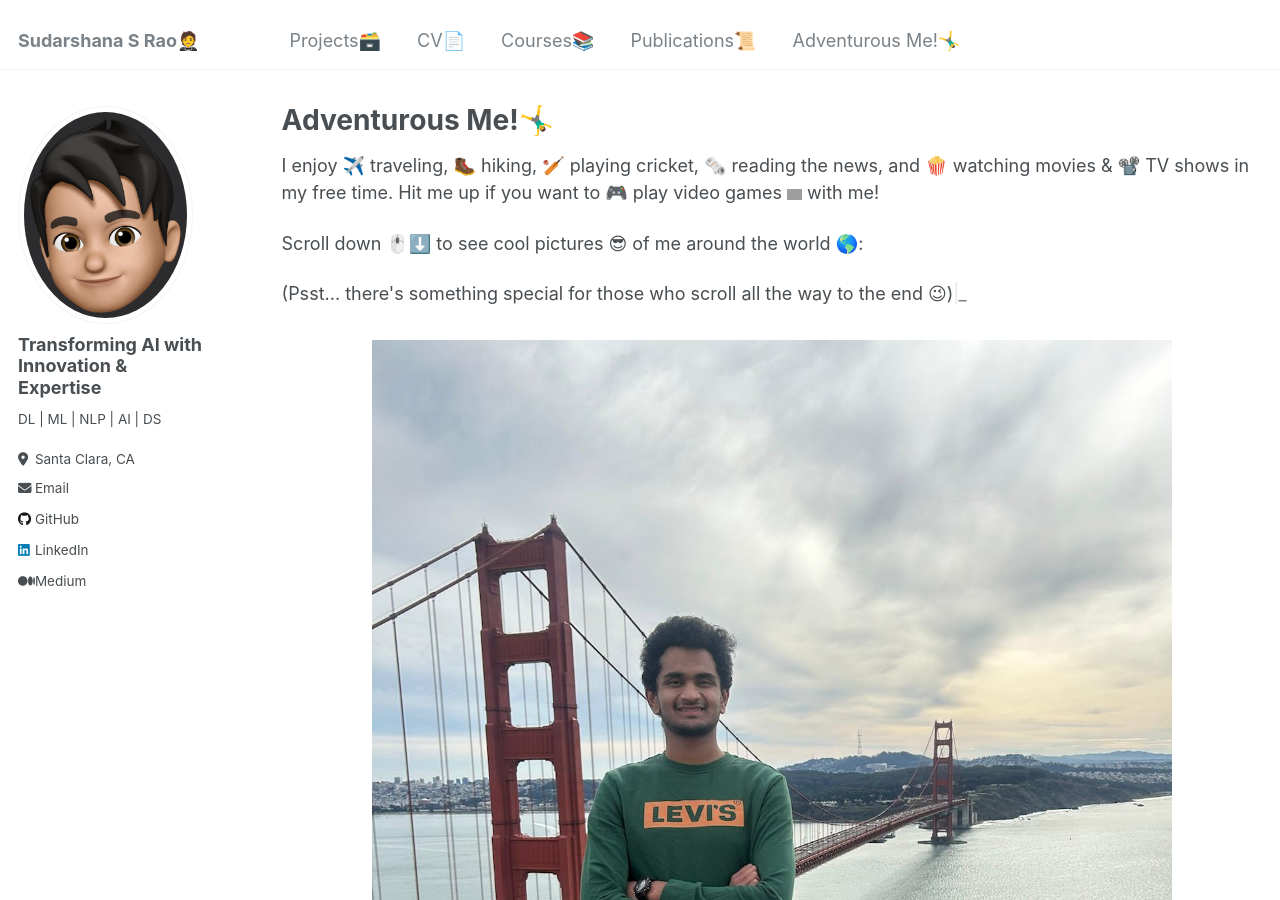
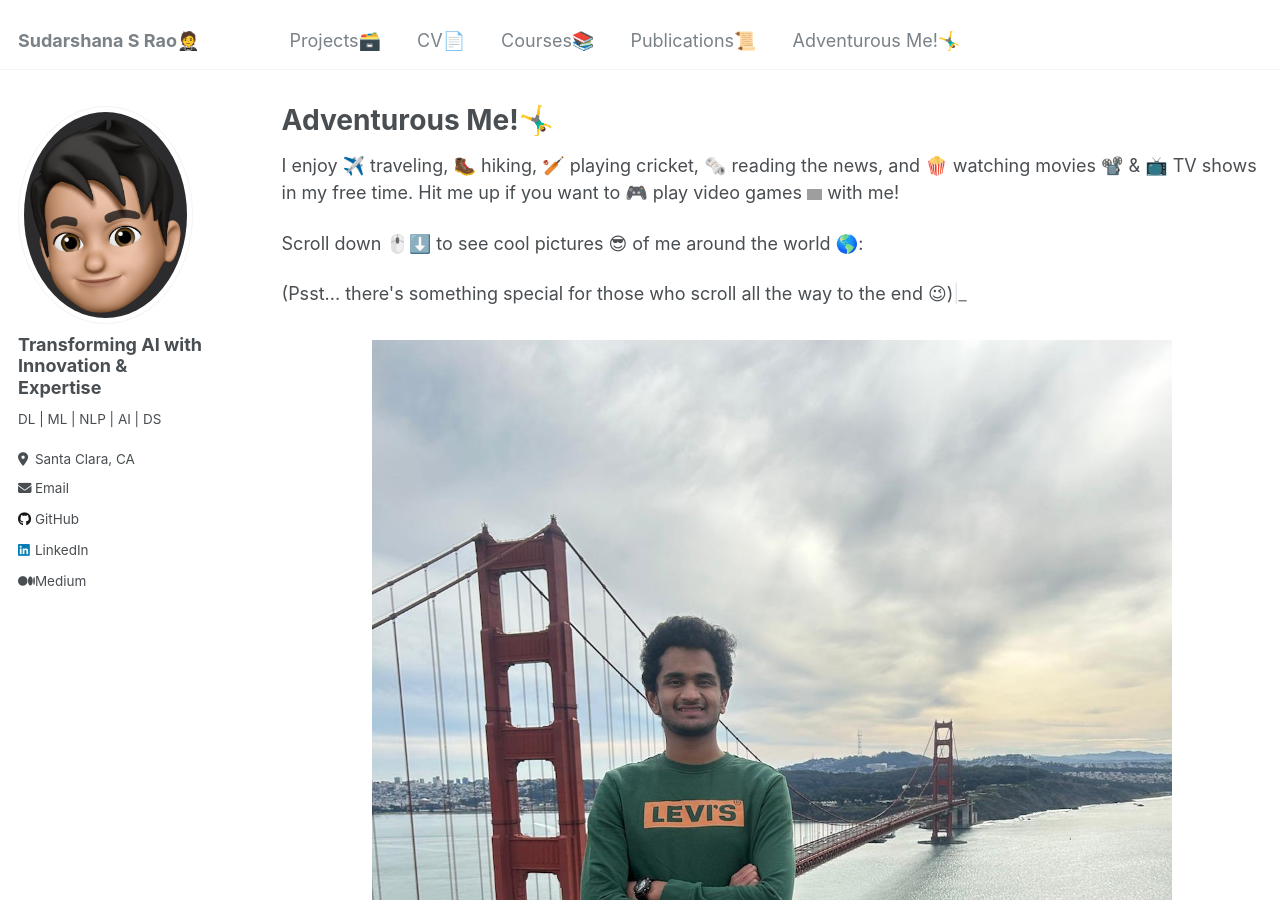
Before and after one commit to SudarshanaSRao/SudarshanaSRao.github.io, a Jekyll site: the page built from _pages/personal.md, in a window 1280 px wide and 900 px high. Built offline with Jekyll 4.4.1, drawn with Linux system fonts in a browser that asks for light colours; grey boxes are pictures that could not be loaded.

Commit message:
Update personal.md

```diff
--- a/_pages/personal.md
+++ b/_pages/personal.md
@@ -9,7 +9,7 @@ redirect_from:
 
 {% include base_path %}
 
-I enjoy ✈️ traveling, 🥾 hiking, 🏏 playing cricket, 🗞️ reading the news, and 🍿 watching movies & 📽️ TV shows in my free time. Hit me up if you want to 🎮 play video games <img src="https://cdn3.emoji.gg/emojis/3139_Xbox.png" width="15px" height="15px" alt="Xbox"> with me!
+I enjoy ✈️ traveling, 🥾 hiking, 🏏 playing cricket, 🗞️ reading the news, and 🍿 watching movies 📽️ & 📺 TV shows in my free time. Hit me up if you want to 🎮 play video games <img src="https://cdn3.emoji.gg/emojis/3139_Xbox.png" width="15px" height="15px" alt="Xbox"> with me!
 
 Scroll down 🖱️⬇️ to see cool pictures 😎 of me around the world 🌎:
 
```
